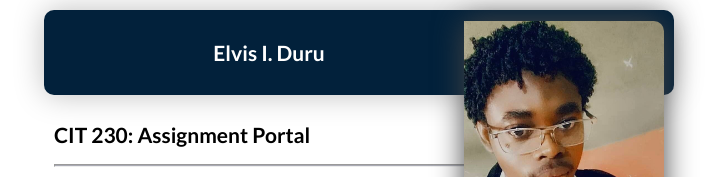
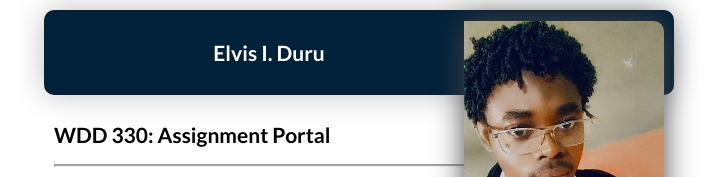
Before and after one commit to elvisduru/wdd330, a plain HTML site: page index.html in a window 1280 px wide. Shown: the top 177 px of the page, without its empty margins (281-1003 px from the left). Drawn offline with Linux system fonts and the light colour scheme; a script that the page names is missing.

Commit message:
Fixed Index Title

```diff
--- a/index.html
+++ b/index.html
@@ -23,7 +23,7 @@
     <h1>Elvis I. Duru</h1>
   </header>
   <main>
-    <h2>CIT 230: Assignment Portal</h2>
+    <h2>WDD 330: Assignment Portal</h2>
     <hr />
     <ul>
       <li>
```
